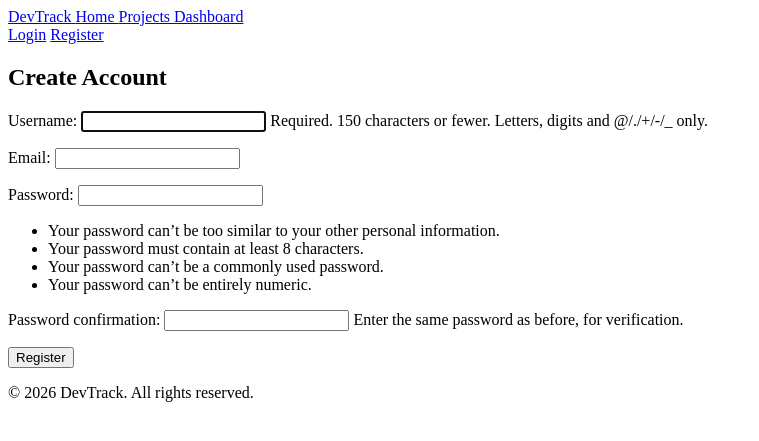
After one commit to aryan-viii/dev_track, a Django app: page /accounts/register/ in a window 1280 px wide. The commit adds this page. Shown: the top 441 px of the page, without its empty margins (0-759 px from the left). Run offline with Django 5.2, Linux system fonts and the light colour scheme.

Commit message:
Implement user registration and authentication

```diff
--- /dev/null
+++ b/accounts/forms.py
@@ -0,0 +1,15 @@
+from django import forms
+from django.contrib.auth.forms import UserCreationForm
+from .models import User
+
+class RegisterForm(UserCreationForm):
+    email = forms.EmailField(required=True)
+
+    class Meta:
+        model = User
+        fields = (
+            "username",
+            "email",
+            "password1",
+            "password2",
+        )
--- /dev/null
+++ b/accounts/templates/accounts/register.html
@@ -0,0 +1,19 @@
+{% extends "base.html" %}
+
+{% block title %}Register{% endblock title %}
+
+{% block content %}
+    <h2>Create Account</h2>
+
+    <form method="POST">
+
+        {% csrf_token %}
+
+        {{ form.as_p }}
+
+        <button type="submit">
+            Register
+        </button>
+
+    </form>
+{% endblock content %}
--- a/accounts/urls.py
+++ b/accounts/urls.py
@@ -0,0 +1,9 @@
+from django.urls import path
+from . import views
+
+
+urlpatterns = [
+    path("register/", views.register_view, name="register"),
+    path("login/", views.login_view, name="login"),
+    path("logout/", views.logout_view, name="logout"),
+]
--- a/accounts/views.py
+++ b/accounts/views.py
@@ -1,3 +1,77 @@
-from django.shortcuts import render
+from django.contrib import messages
+from django.contrib.auth import login, logout, authenticate
+from django.contrib.auth.forms import AuthenticationForm
+from django.shortcuts import redirect, render
 
-# Create your views here.
+from .forms import RegisterForm
+
+def register_view(request):
+    if request.user.is_authenticated:
+        return redirect("home")
+
+    if request.method == "POST":
+        form = RegisterForm(request.POST)
+
+        if form.is_valid():
+            user = form.save()
+
+            messages.success(
+                request,
+                "Account created successfully. Please log in."
+            )
+
+            return redirect("login")
+    else:
+        form = RegisterForm()
+
+    return render(
+        request,
+        "accounts/register.html",
+        {"form": form},
+    )
+
+
+def login_view(request):
+    if request.user.is_authenticated:
+        return redirect("home")
+
+    form = AuthenticationForm(request, data=request.POST or None)
+
+    if request.method == "POST":
+
+        if form.is_valid():
+
+            username = form.cleaned_data["username"]
+            password = form.cleaned_data["password"]
+
+            user = authenticate(
+                username=username,
+                password=password,
+            )
+
+            if user:
+
+                login(request, user)
+
+                messages.success(
+                    request,
+                    f"Welcome back, {user.username}!"
+                )
+
+                return redirect("home")
+    return render(
+        request,
+        "accounts/login.html",
+        {"form": form},
+    )
+
+
+def logout_view(request):
+    logout(request)
+
+    messages.success(
+        request,
+        "You have been logged out."
+    )
+
+    return redirect("home")
--- a/devtrack/settings.py
+++ b/devtrack/settings.py
@@ -131,3 +131,9 @@ MEDIA_URL = '/media/'
 MEDIA_ROOT = BASE_DIR / 'media'
 
 AUTH_USER_MODEL = "accounts.User"
+
+LOGIN_REDIRECT_URL = "home"
+
+LOGOUT_REDIRECT_URL = "home"
+
+LOGIN_URL = "login"
--- a/devtrack/urls.py
+++ b/devtrack/urls.py
@@ -1,23 +1,20 @@
-"""
-URL configuration for devtrack project.
-
-The `urlpatterns` list routes URLs to views. For more information please see:
-    https://docs.djangoproject.com/en/6.0/topics/http/urls/
-Examples:
-Function views
-    1. Add an import:  from my_app import views
-    2. Add a URL to urlpatterns:  path('', views.home, name='home')
-Class-based views
-    1. Add an import:  from other_app.views import Home
-    2. Add a URL to urlpatterns:  path('', Home.as_view(), name='home')
-Including another URLconf
-    1. Import the include() function: from django.urls import include, path
-    2. Add a URL to urlpatterns:  path('blog/', include('blog.urls'))
-"""
 from django.contrib import admin
 from django.urls import path, include
+
+from django.conf import settings
+from django.conf.urls.static import static
+
 
 urlpatterns = [
     path('admin/', admin.site.urls),
     path('', include("core.urls")),
+    path('accounts/', include("accounts.urls")),
+    # path('dashboard/', include("dashboard.urls")),
+    # path('projects/', include("projects.urls")),
+    # path('tasks/', include("tasks.urls")),
 ]
+
+urlpatterns += static(
+    settings.MEDIA_URL,
+    document_root=settings.MEDIA_ROOT,
+)
--- a/templates/base.html
+++ b/templates/base.html
@@ -35,13 +35,17 @@
 
         <div class="nav-right">
 
-            <a href="#">
-                Login
-            </a>
+            {% if user.is_authenticated %}
 
-            <a href="#">
-                Register
-            </a>
+                <a href="{% url "logout" %}">Logout</a>
+
+            {% else %}
+
+                <a href="{% url "login" %}">Login</a>
+
+                <a href="{% url "register" %}">Register</a>
+
+            {% endif %}
 
         </div>
 
```
Also changed, not shown: accounts/templates/accounts/login.html (added, +20 -0 lines).
